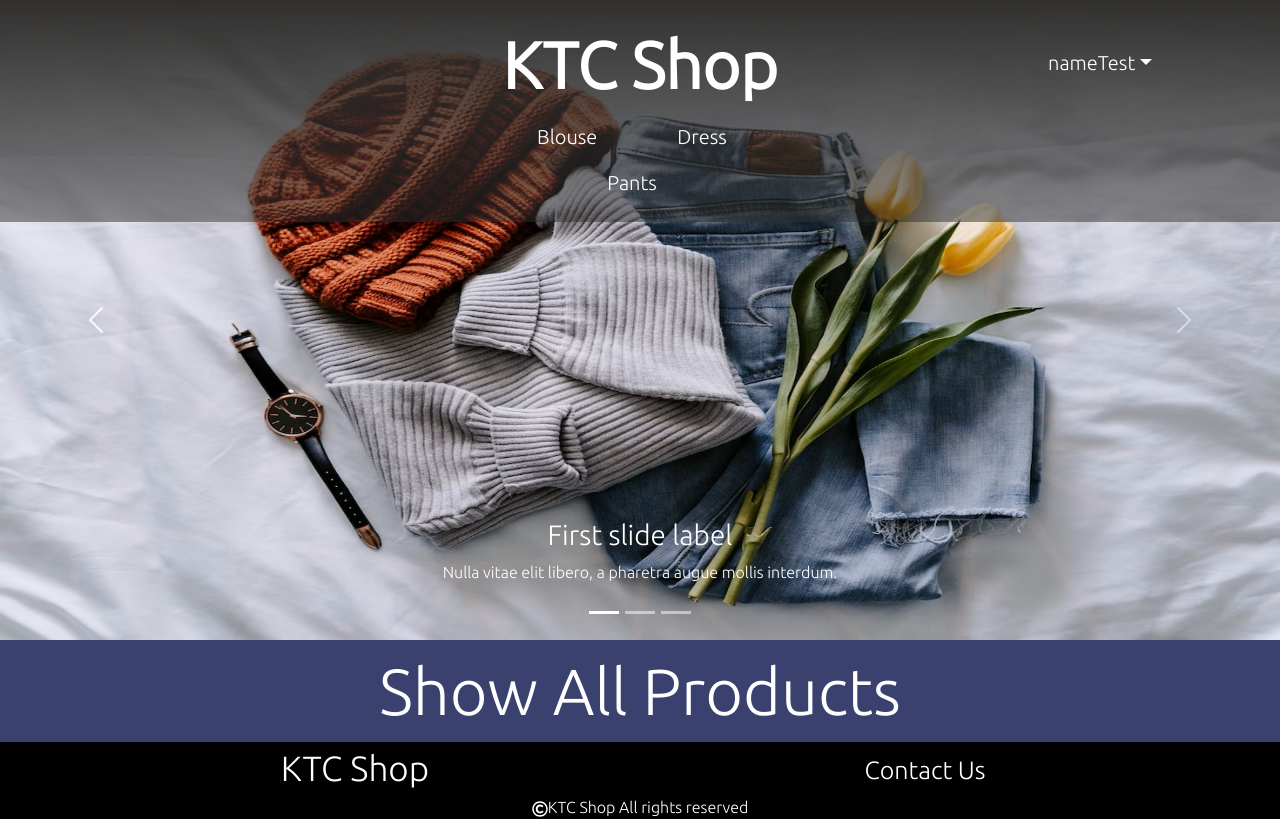
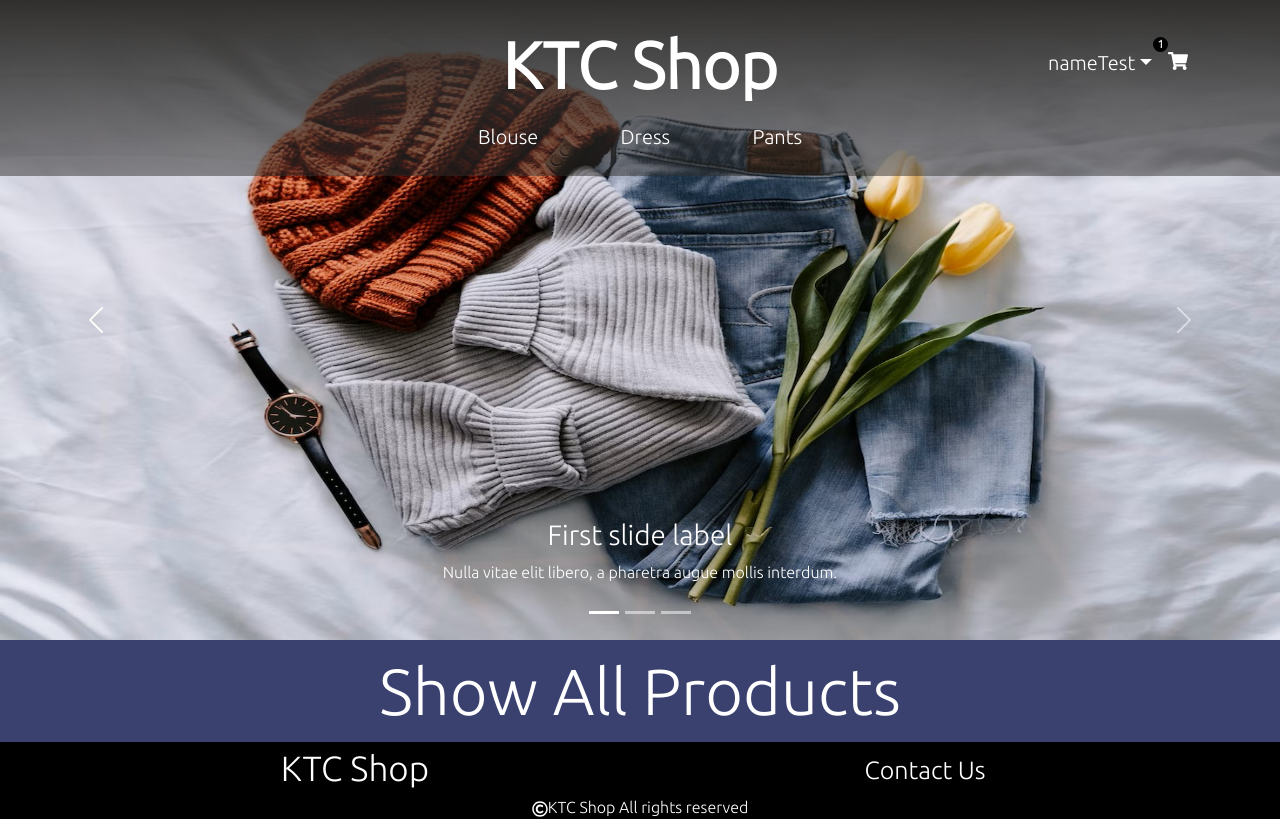
Before and after one commit to jihoon0324/KTC_E_Commerce, a React (Create React App) app in the folder frontend/: page / in a window 1280 px wide. Built offline with nearby package versions, Linux system fonts and the light colour scheme.

Commit message:
fall nav cart

```diff
--- a/frontend/src/components/header/Header.css
+++ b/frontend/src/components/header/Header.css
@@ -44,8 +44,6 @@ header:hover {
 }
 
 .product_link_list {
-  padding-right: 3rem;
-  padding-left: 2rem;
   color: white;
   font-size: 20px;
 }
@@ -56,7 +54,7 @@ header:hover {
 }
 
 #product_link_nav {
-  justify-content: center;
+  justify-content: space-between;
 }
 #small_brand {
   color: white;
@@ -69,3 +67,34 @@ header:hover {
 #log_info_text {
   color: white;
 }
+
+.loggedIn_Info {
+  position: relative;
+}
+
+#log_Link,
+.cart {
+  position: relative;
+}
+.cart_icon {
+  position: absolute;
+  top: 50%;
+}
+
+.badge {
+  position: absolute;
+  top: 30%;
+  right: -70%;
+  width: 15px;
+  height: 15px;
+
+  background-color: black;
+  color: #fff;
+  border-radius: 50px;
+  display: flex;
+  align-items: center;
+  justify-content: center;
+  font-size: 0.7rem;
+  font-weight: 600;
+  z-index: 10;
+}
--- a/frontend/src/components/header/Header.js
+++ b/frontend/src/components/header/Header.js
@@ -4,6 +4,7 @@ import { Link } from 'react-router-dom';
 import './Header.css';
 import { FaShoppingCart } from 'react-icons/fa';
 import { Helmet } from 'react-helmet-async';
+
 const Header = () => {
   //   const [nameTest, setNameTest] = useState('KTC');
   const [show, setShow] = useState(true);
@@ -25,7 +26,7 @@ const Header = () => {
     };
   }, []);
   return (
-    <header className={!show ? 'inner' : 'none'}>
+    <header className={!show ? 'inner' : ''}>
       <Helmet>
         <title> KTC Shop</title>
       </Helmet>
@@ -33,29 +34,31 @@ const Header = () => {
       <Container>
         {show && (
           <Row>
-            <Col md={{ span: 4, offset: 4 }}>
+            <Col lg={{ span: 4, offset: 4 }} md={{ span: 4 }}>
               <Nav id='brand_nav'>
                 <Link to='/'>
                   <Navbar.Brand className='brand'>KTC Shop</Navbar.Brand>
                 </Link>
               </Nav>
             </Col>
-            <Col md={{ span: 2, offset: 2 }}>
+            <Col lg={{ span: 2, offset: 2 }} md={{ span: 4, offset: 4 }}>
               {/* <Nav>
-                <Nav.Link id='log_Link' href='/'>
-                  Login
-                </Nav.Link>
-              </Nav> */}
+    <Nav.Link id='log_Link' href='/'>
+      Login
+    </Nav.Link>
+  </Nav> */}
               <Nav>
                 <NavDropdown id='log_Link' title={'nameTest'}>
                   <NavDropdown.Item href=''>My Page</NavDropdown.Item>
                   <NavDropdown.Item href='/orderhistory'>
                     Ore History
                   </NavDropdown.Item>
-                  <NavDropdown.Item href=''>Something</NavDropdown.Item>
-                  <NavDropdown.Divider />
-                  <NavDropdown.Item href=''> 뭔가 더 넣고 </NavDropdown.Item>
                 </NavDropdown>
+
+                <span className='cart'>
+                  <FaShoppingCart className='cart_icon' size={20} />
+                  <span className='badge'>1</span>
+                </span>
               </Nav>
             </Col>
           </Row>
@@ -71,7 +74,7 @@ const Header = () => {
             </Col>
           )}
 
-          <Col md={toggle ? { span: 4 } : { span: 4, offset: 4 }}>
+          <Col lg={toggle ? { span: 4 } : { span: 4, offset: 4 }}>
             <Nav id='product_link_nav'>
               <Nav.Link className='product_link_list' href='/blouse'>
                 Blouse
@@ -93,12 +96,14 @@ const Header = () => {
                   <NavDropdown.Item href='/orderhistory'>
                     Ore History
                   </NavDropdown.Item>
-                  <NavDropdown.Item href=''>Something</NavDropdown.Item>
-                  <NavDropdown.Divider />
-                  <NavDropdown.Item href=''> 뭔가 더 넣고 </NavDropdown.Item>
                 </NavDropdown>
-
-                <FaShoppingCart size={20} />
+                <span>
+                  <FaShoppingCart
+                    className='cart_icon'
+                    size={20}
+                  ></FaShoppingCart>{' '}
+                  <span className='badge'>1</span>
+                </span>
               </Nav>
             </Col>
           )}
```
